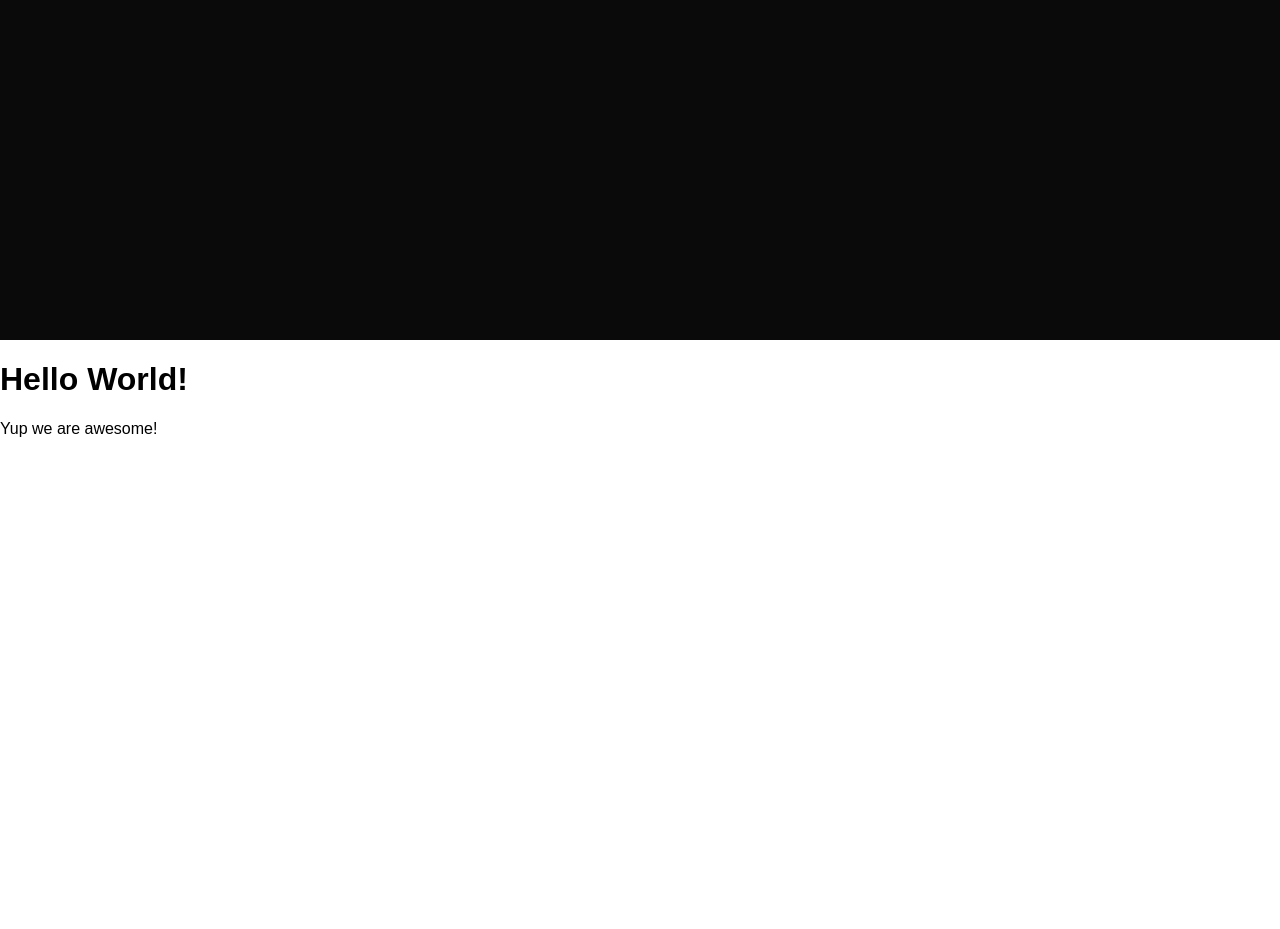
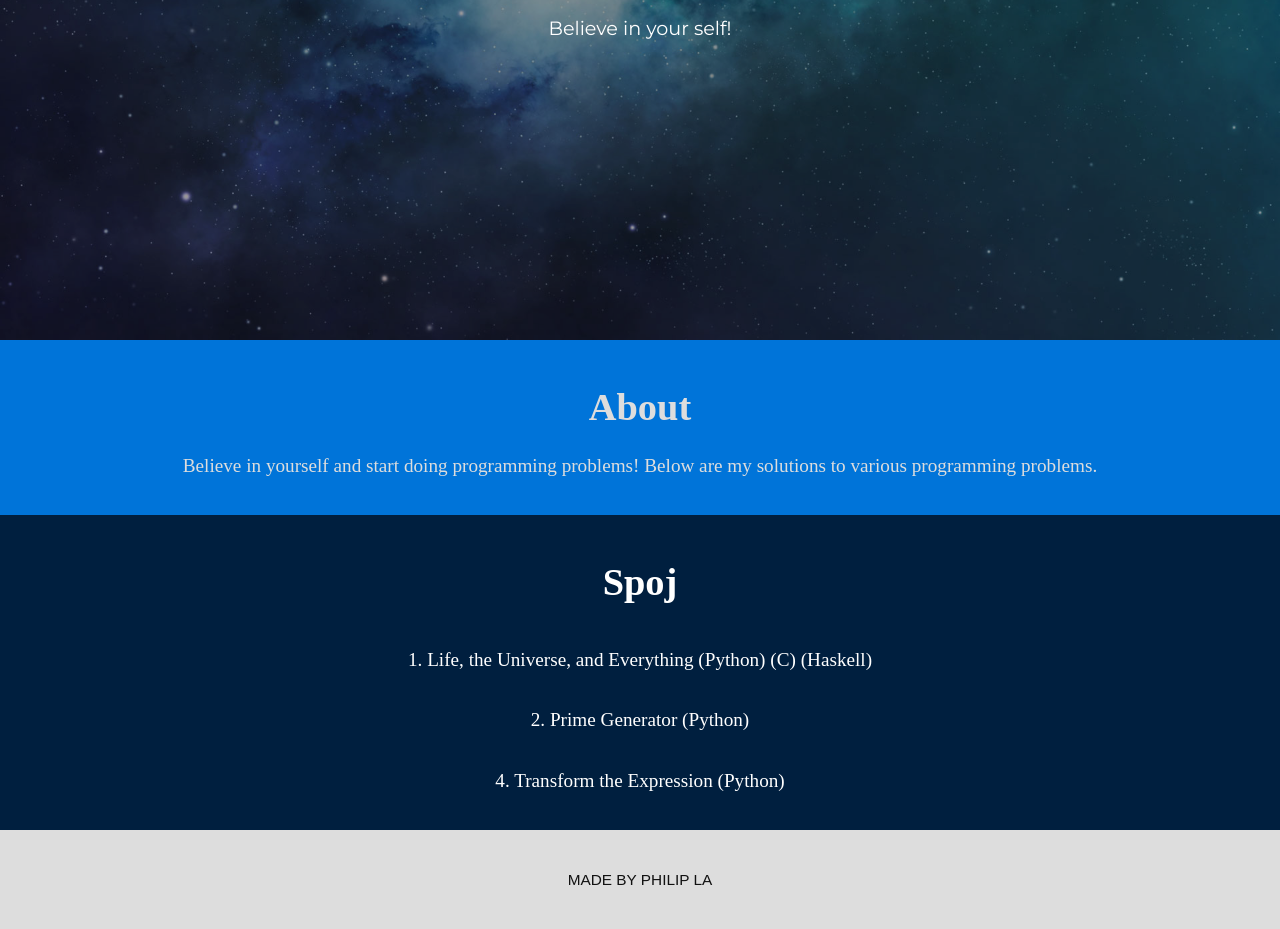
Before and after one commit to CreaturePhil/Faith, a website: page index.html in a window 1280 px wide. Shown: the part 460-1389 px from the top of the page. Before the commit the page ends 914 px from the top, so only its background shows below. Drawn offline with Linux system fonts and the light colour scheme; a web font is replaced by a local one.

Commit message:
Setup site design

```diff
--- a/Gruntfile.js
+++ b/Gruntfile.js
@@ -12,7 +12,7 @@ module.exports = function(grunt) {
 
     watch: {
       sass: {
-        files: 'css/main.sass',
+        files: ['css/main.sass', 'css/grid.sass'],
         tasks: ['sass']
       }
     }
--- /dev/null
+++ b/css/grid.sass
@@ -0,0 +1,21 @@
+html
+  // Small screens (default)
+  font-size: 100%
+
+  // Medium screens (640px)
+  @media (min-width: 40rem)
+    font-size: 112%
+
+  // Large screens (1024px)
+  @media (min-width: 64rem)
+    font-size: 120%
+
+*, *:before, *:after
+  -moz-box-sizing: border-box
+  -webkit-box-sizing: border-box
+  box-sizing: border-box
+
+.container
+  margin: 0 auto
+  max-width: 48rem
+  width: 90%
--- a/css/main.sass
+++ b/css/main.sass
@@ -1,8 +1,10 @@
-@import 'normalize'
+@import "normalize"
+@import "grid"
 
 #topper
   position: relative
   height: 100vh !important
+  background-image: url("/img/nebula.jpg")
   background-color: #111
   background-position: 50% 0
   -webkit-background-size: cover
@@ -33,5 +35,56 @@
     transform: translate(-50%, -50%)
     text-align: center
 
-    h1, p
-      color: white
+    h1
+      color: #fff
+      font-family: "Montserrat", sans-serif
+      font-size: 4rem
+      font-weight: bold
+
+    p
+      color: #fff
+      font-family: "Montserrat", sans-serif
+      font-size: 1rem
+
+section
+  padding: 1em
+  font-family: "Droid Serif", serif
+  text-align: center
+
+  a
+    text-decoration: none
+    color: inherit
+
+    &:hover
+      text-decoration: underline
+      color: #aaa
+
+  ul
+    margin: 0
+    padding: 0
+
+    li
+      list-style: none
+      padding: 1em
+
+.about
+  background-color: #0074d9
+  color: #ddd
+
+.spoj
+  background-color: #001f3f
+  color: #fff
+
+footer
+  padding: 2em
+  background-color: #ddd
+  color: #111
+  text-align: center
+  text-transform: uppercase
+
+  a
+    text-decoration: none
+    color: #111
+
+    &:hover
+      color: #aaa
--- a/index.html
+++ b/index.html
@@ -8,22 +8,52 @@
     <meta name="description" content="Believe in yourself">
     <meta name="viewport" content="width=device-width, initial-scale=1">
 
-    <link rel="stylesheet" href="css/main.css">
+    <link rel="stylesheet" href="/css/main.css">
+    <link rel="stylesheet" href="http://fonts.googleapis.com/css?family=Droid+Serif|Montserrat">
   </head>
   <body>
 
     <div id="topper">
          <div class="wrap">
            <h1>Faith</h1>
-           <p>Believe in your self</p>
+           <p>Believe in your self!</p>
          </div>
     </div>
-    <main>
-      <article>
-        <h1>Hello World!</h1>
-        <p>Yup we are awesome!</p>
-      </article>
-    </main>
+
+    <section class="about">
+      <div class="container">
+        <h1>About</h1>
+        <p>Believe in yourself and start doing programming problems! Below are my solutions to various programming problems.</p>
+      </div>
+    </section>
+
+    <section class="spoj">
+      <div class="container">
+        <h1><a href="http://www.spoj.com/problems/classical/sort=0,start=0">Spoj</a></h1>
+        <ul>
+          <li>
+            <a href="http://www.spoj.com/problems/TEST/">1. Life, the Universe, and Everything</a>
+            <a href="https://github.com/CreaturePhil/Faith/blob/master/spoj/python/01-TEST.py">(Python)</a>
+            <a href="https://github.com/CreaturePhil/Faith/blob/master/spoj/c/01-TEST.c">(C)</a>
+            <a href="https://github.com/CreaturePhil/Faith/blob/master/spoj/haskell/01-TEST.hs">(Haskell)</a>
+          </li>
+          <li>
+            <a href="http://www.spoj.com/problems/PRIME1/">2. Prime Generator</a>
+            <a href="https://github.com/CreaturePhil/Faith/blob/master/spoj/python/02-PRIME1.py">(Python)</a>
+          </li>
+          <li>
+            <a href="http://www.spoj.com/problems/ONP/">4. Transform the Expression</a>
+            <a href="https://github.com/CreaturePhil/Faith/blob/master/spoj/python/04-ONP.py">(Python)</a>
+          </li>
+        </ul>
+      </div>
+    </section>
+
+    <footer>
+      <div class="container">
+        <small>Made by <a href="http://creaturephil.github.io/">Philip La</a></small>
+      </div>
+    </footer>
 
   </body>
 </html>
```
Also changed, not shown: README.md (added), css/main.css, css/normalize.scss (renamed from normalize.scss), img/nebula.jpg (added).
